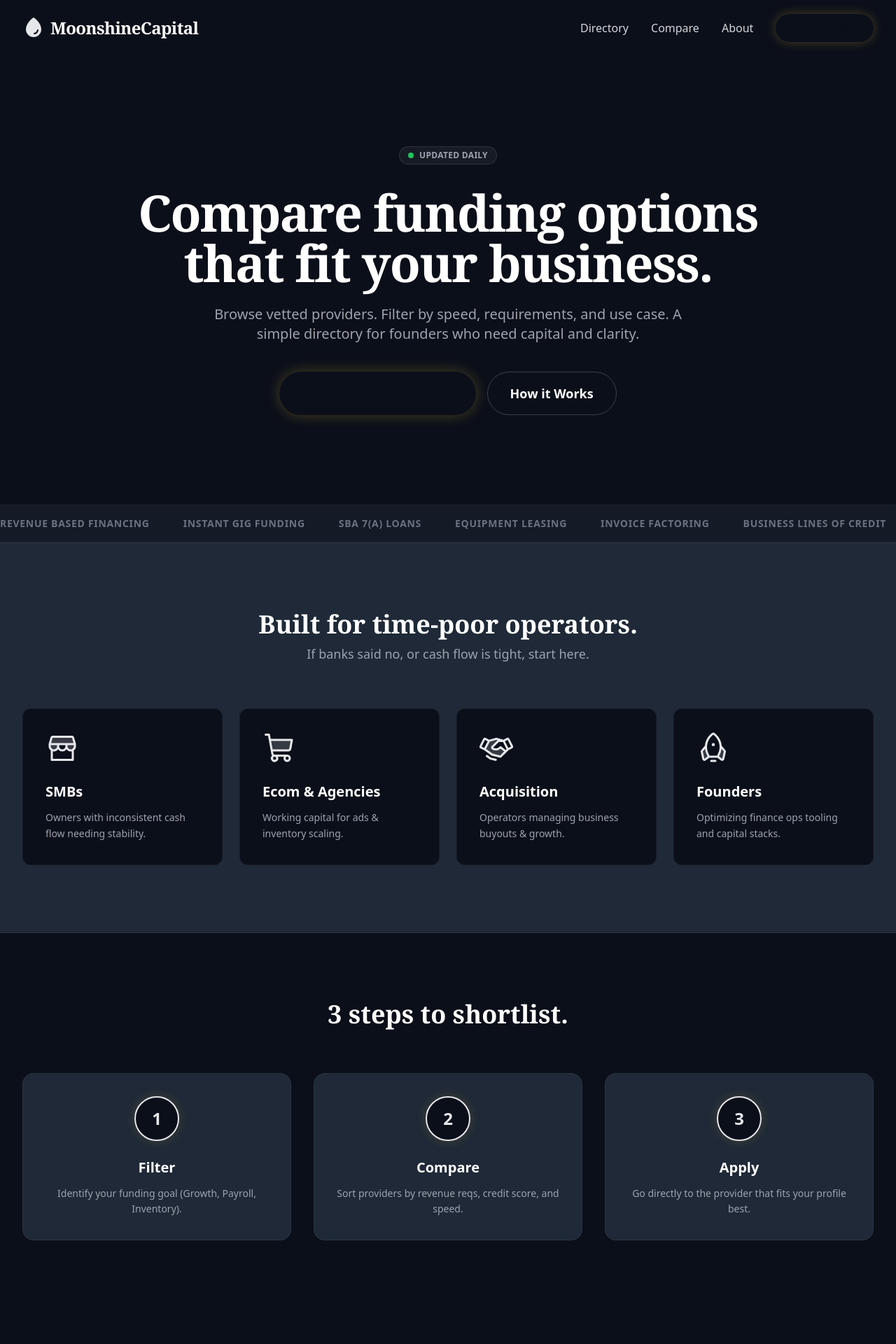
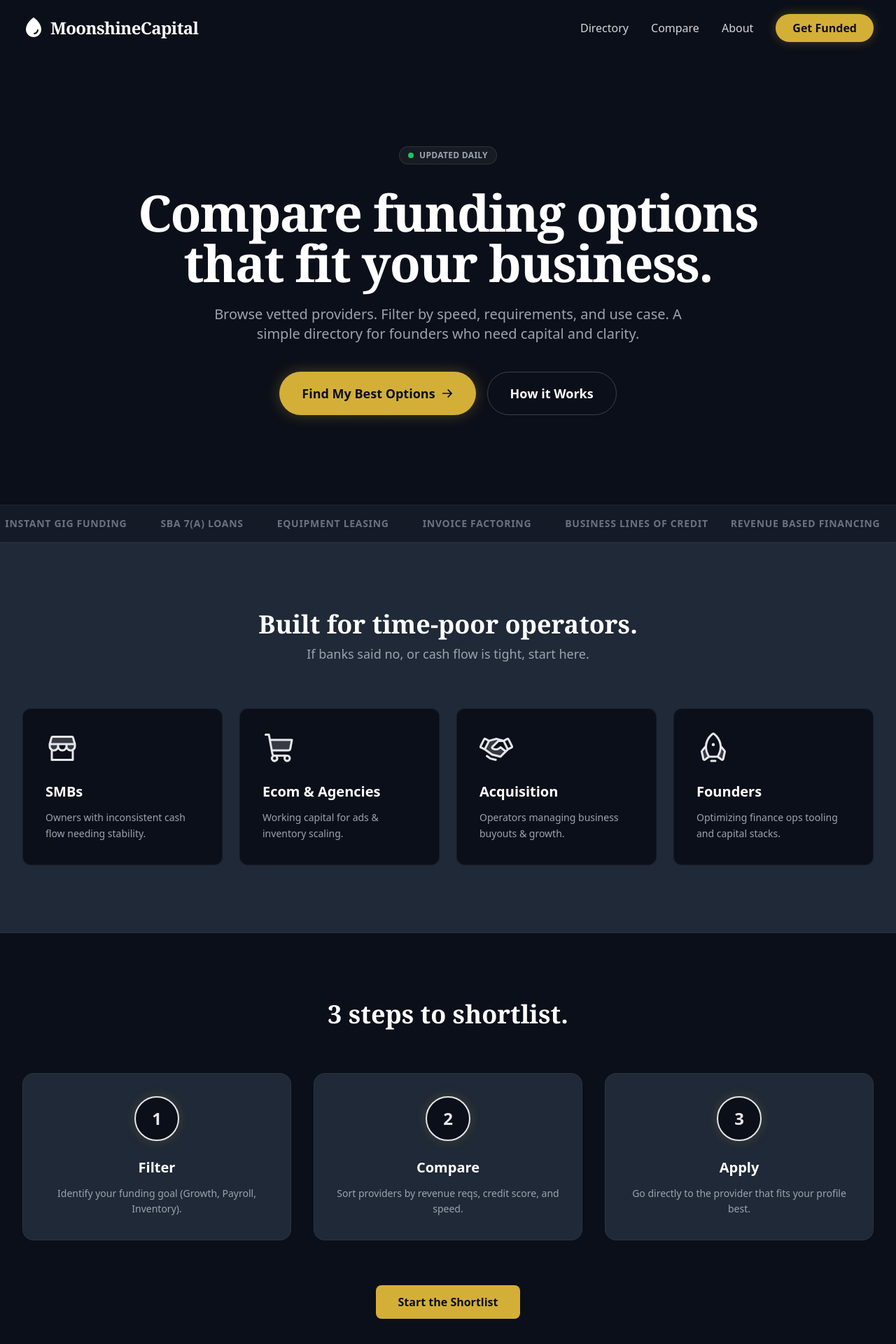
Before and after one commit to JFeimster/cash-command, a Next.js app in the folder nextjs/: page / in a window 1280 px wide. Shown: the top 1920 px of the page at 70% size. Built offline with nearby package versions, Linux system fonts and the light colour scheme.

Commit message:
Fix invisible buttons with nuclear CSS

```diff
--- a/nextjs/components/Header.js
+++ b/nextjs/components/Header.js
@@ -40,9 +40,9 @@
         <div className="flex items-center justify-between h-20">
 
           {/* Logo */}
-          <Link href="/" className="flex items-center gap-2 group">
+          <Link href="/" className="flex items-center gap-2 group text-white hover:text-white">
             <Drop size={32} weight="fill" className="text-whiskey group-hover:animate-pulse" />
-            <span className="font-serif text-2xl font-bold text-white tracking-tight">
+            <span className="font-serif text-2xl font-bold tracking-tight">
               Moonshine<span className="text-whiskey">Capital</span>
             </span>
           </Link>
--- a/nextjs/pages/index.js
+++ b/nextjs/pages/index.js
@@ -45,8 +45,7 @@
 
       {/* Ticker Section */}
       <div className="border-y border-white/5 bg-midnight-800/50 backdrop-blur-sm overflow-hidden py-4">
-        <div className="flex gap-8 whitespace-nowrap animate-marquee">
-           {/* In a real implementation, you'd use a CSS module for the marquee keyframes, or a Tailwind plugin */}
+        <div className="flex gap-8 whitespace-nowrap animate-ticker">
            {[...Array(2)].map((_, i) => (
              <div key={i} className="flex gap-12">
                <span className="text-gray-500 font-bold uppercase tracking-wider text-sm">Revenue Based Financing</span>
@@ -108,7 +107,7 @@
           </div>
 
           <div className="mt-16">
-            <Link href="/directory" className="bg-whiskey text-midnight-900 px-8 py-3 rounded-lg font-bold hover:bg-white transition-colors">
+            <Link href="/directory" className="bg-whiskey text-midnight-900 px-8 py-3 rounded-lg font-bold hover:bg-white transition-colors inline-block">
               Start the Shortlist
             </Link>
           </div>
@@ -126,7 +125,7 @@
             <span className="hidden md:inline">•</span>
             <span className="flex items-center gap-1"><CheckCircle weight="fill" className="text-whiskey" /> Direct Apply Paths</span>
           </div>
-          <Link href="/directory" className="bg-whiskey text-midnight-900 px-10 py-4 rounded-lg font-bold text-lg hover:bg-white transition-all shadow-lg">
+          <Link href="/directory" className="bg-whiskey text-midnight-900 px-10 py-4 rounded-lg font-bold text-lg hover:bg-white transition-all shadow-lg inline-block">
             Find My Best Options
           </Link>
         </div>
--- a/nextjs/styles/globals.css
+++ b/nextjs/styles/globals.css
@@ -8,22 +8,40 @@
     color: #F3F4F6; /* Gray 100 */
 }
 
-/* Force Update Comment: v2 */
+/* Force Update Comment: v3 - Fix Invisible Buttons */
 
-/* Fix for invisible links/buttons */
+/* 1. Ensure all links/buttons inherit color by default to avoid User Agent blue */
 a, button {
     color: inherit;
 }
 
-/* NUCLEAR OPTION: Force dark text on Gold buttons */
+/* 2. Primary Button Style - The "Nuclear Option" */
+/* Targeted by class name used in components */
 .bg-whiskey,
-.bg-whiskey:hover,
-a.bg-whiskey {
-    color: #0B0F19 !important; /* Deep Navy Text */
+a.bg-whiskey,
+button.bg-whiskey {
+    background-color: #D4AF37 !important; /* Force Gold Background */
+    color: #0B0F19 !important;            /* Force Navy Text */
+    opacity: 1 !important;                /* Ensure visibility */
 }
 
-.text-midnight-900 {
-    color: #0B0F19 !important;
+/* 3. Hover State for Primary Button */
+.bg-whiskey:hover,
+a.bg-whiskey:hover,
+button.bg-whiskey:hover {
+    background-color: #ffffff !important; /* White on hover */
+    color: #0B0F19 !important;            /* Navy Text */
+}
+
+/* 4. Secondary/Outline Button Style */
+/* Often used for "How it Works" */
+.border-white\/20 {
+    border-color: rgba(255, 255, 255, 0.2) !important;
+    color: #ffffff !important;
+}
+
+.border-white\/20:hover {
+    background-color: rgba(255, 255, 255, 0.1) !important;
 }
 
 /* Custom Scrollbar */
```
